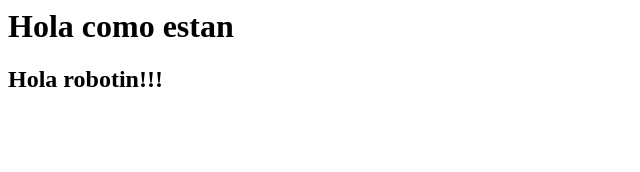
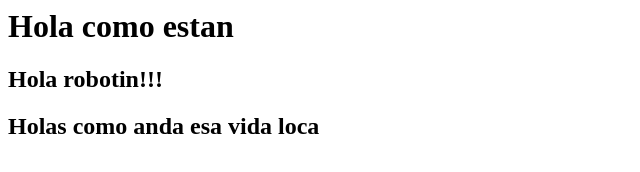
Before and after one commit to jhamil/testpull, a plain HTML site: page index.html in a window 1280 px wide. Shown: the whole page, without its empty margins (0-640 px from the left). Drawn offline with Linux system fonts and the light colour scheme.

Commit message:
update file

```diff
--- a/index.html
+++ b/index.html
@@ -3,4 +3,5 @@
 Hola como estan
 </h1>
 <h2>Hola robotin!!!</h2>
+<h2>Holas como anda esa vida loca</h2>
  </html>
```
